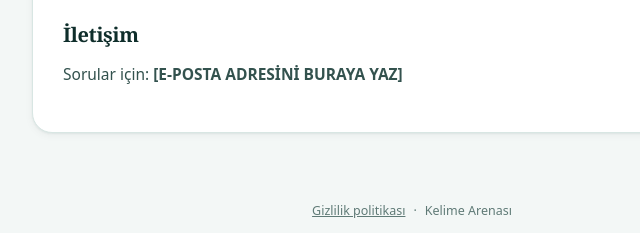
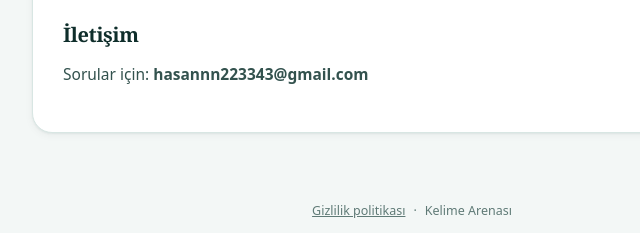
Before and after one commit to TrZielon/kelime-arenasi, a plain HTML site: page gizlilik.html in a window 1280 px wide. Shown: the part 1019-1252 px from the top of the page, 228-868 px from the left. Drawn offline with Linux system fonts and the light colour scheme.

Commit message:
Update gizlilik.html

```diff
--- a/gizlilik.html
+++ b/gizlilik.html
@@ -33,7 +33,7 @@
 <h2>Verilerini silmek</h2>
 <p>Bütün veriler cihazında olduğu için uygulamayı silmek ya da tarayıcıda bu sitenin verilerini temizlemek her şeyi kalıcı olarak siler. Tek tek kelime listelerini ve sınavları uygulamanın içinden de silebilirsin.</p>
 <h2>İletişim</h2>
-<p>Sorular için: <b>[E-POSTA ADRESİNİ BURAYA YAZ]</b></p>
+<p>Sorular için: <b>hasannn223343@gmail.com</b></p>
 </article></main>
 <script src="ortak.js"></script><script>KA.nav('')</script>
 </body>
```
